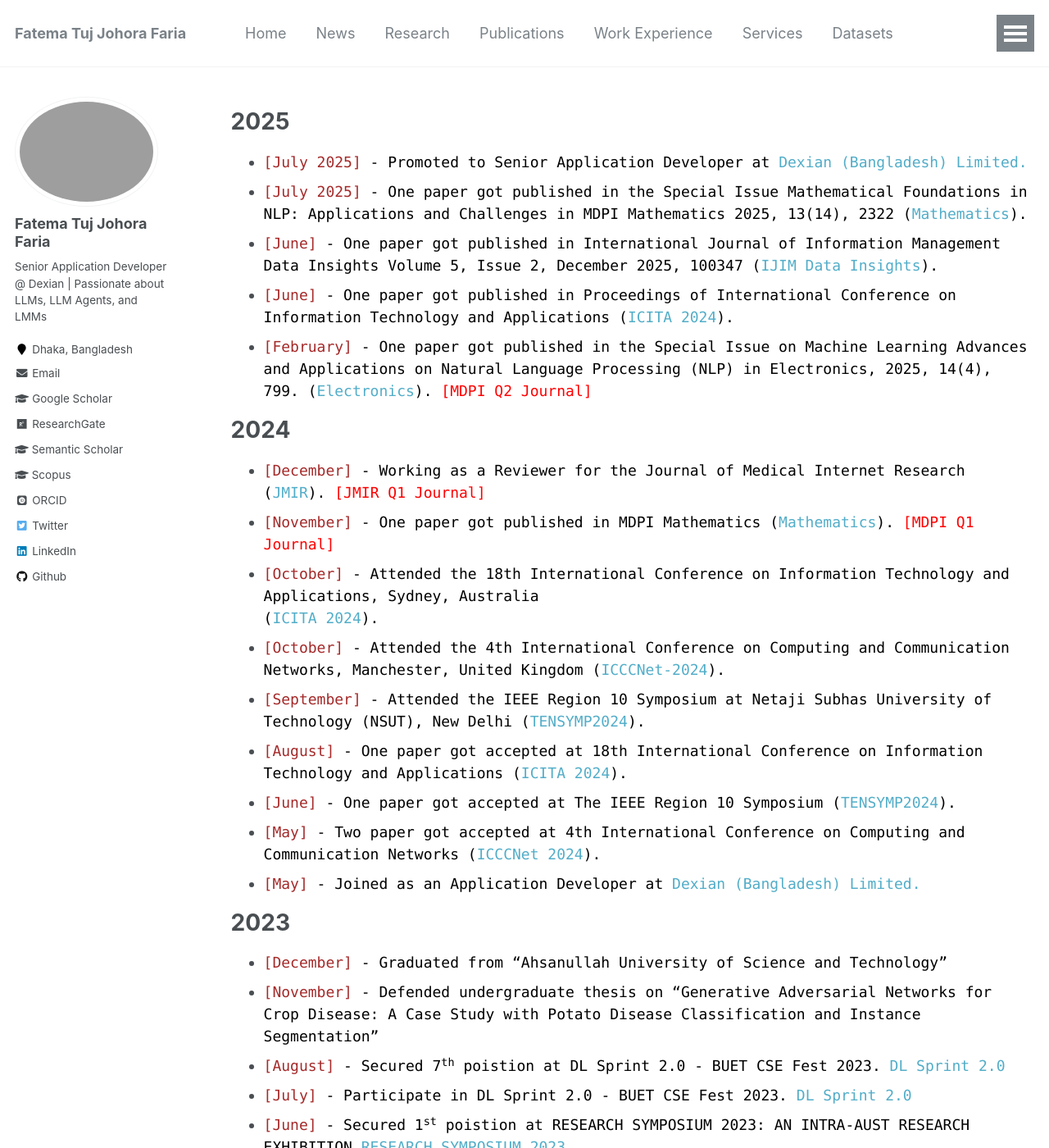
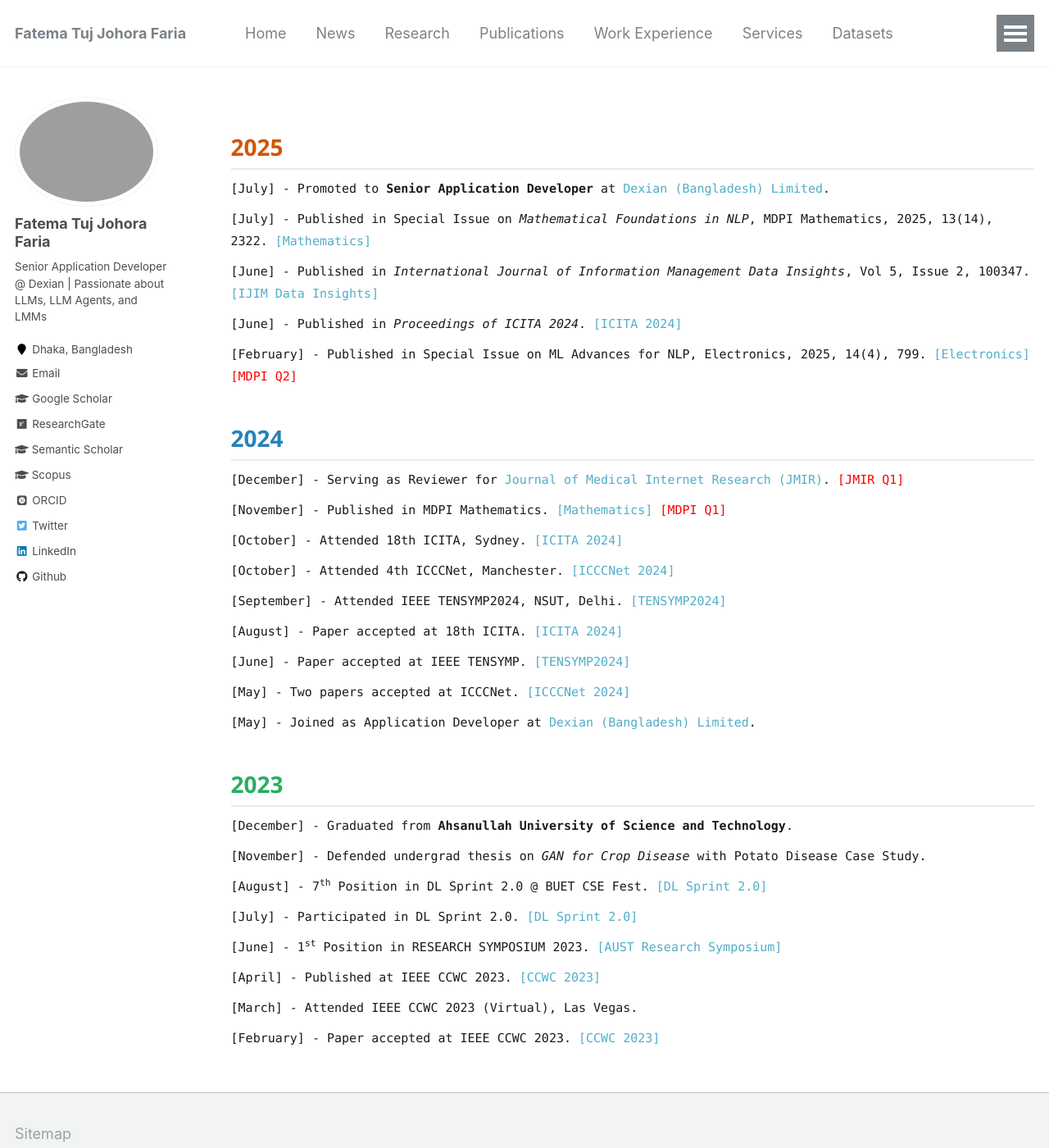
Before and after one commit to fatemafaria142/fatemafaria142.github.io, a Jekyll site: the page built from _pages/news.md, in a window 1280 px wide and 1400 px high. Shown: the whole window at 82% size. Built offline with Jekyll 4.4.1, drawn with Linux system fonts in a browser that asks for light colours; some web fonts are replaced; some of the changed text lies outside the part shown.

Commit message:
Update news

```diff
--- a/_pages/news.md
+++ b/_pages/news.md
@@ -4,36 +4,57 @@ title: ""
 permalink: /news/
 author_profile: true
 ---
-# 2025
-+ <span style="font-family:Monaco; color:black;"><span style="color:brown">[July 2025]</span> -  Promoted to Senior Application Developer at [Dexian (Bangladesh) Limited.](https://www.linkedin.com/company/dexiansolutions/)
-+ <span style="font-family:Monaco; color:black;"><span style="color:brown">[July 2025]</span> -  One paper got published in the Special Issue Mathematical Foundations in NLP: Applications and Challenges in MDPI Mathematics 2025, 13(14), 2322 ([Mathematics](https://www.mdpi.com/journal/mathematics)).
-+ <span style="font-family:Monaco; color:black;"><span style="color:brown">[June]</span> -  One paper got published in International Journal of Information Management Data Insights
-Volume 5, Issue 2, December 2025, 100347 ([IJIM Data Insights](https://www.sciencedirect.com/journal/international-journal-of-information-management-data-insights)).
-+ <span style="font-family:Monaco; color:black;"><span style="color:brown">[June]</span> -  One paper got published in Proceedings of International Conference on Information Technology and Applications ([ICITA 2024](https://link.springer.com/chapter/10.1007/978-981-96-1758-6_32)).
-+ <span style="font-family:Monaco; color:black;"><span style="color:brown">[February]</span> -  One paper got published in the Special Issue on Machine Learning Advances and Applications on Natural Language Processing (NLP) in Electronics, 2025, 14(4), 799. ([Electronics](https://www.mdpi.com/journal/electronics)). <span style="color:red"> [MDPI Q2 Journal]</span>
+<style>
+.year-tag {
+  font-size: 28px;
+  font-weight: bold;
+  font-family: 'Segoe UI', sans-serif;
+  margin-top: 40px;
+  margin-bottom: 10px;
+  padding-bottom: 5px;
+  border-bottom: 2px solid #eaeaea;
+}
 
-# 2024
-+ <span style="font-family:Monaco; color:black;"><span style="color:brown">[December]</span> - Working as a Reviewer for the Journal of Medical Internet Research ([JMIR](https://www.jmir.org/)).
-<span style="color:red"> [JMIR Q1 Journal]</span>
-+ <span style="font-family:Monaco; color:black;"><span style="color:brown">[November]</span> - One paper got published in MDPI Mathematics ([Mathematics](https://www.mdpi.com/journal/mathematics)).
-<span style="color:red"> [MDPI Q1 Journal]</span>
-+ <span style="font-family:Monaco; color:black;"><span style="color:brown">[October]</span> - Attended the 18th International Conference on Information Technology and Applications, Sydney, Australia <br>([ICITA 2024](https://icita.world/?__im-rgVYHazg=104405410931315538#/)).
-+ <span style="font-family:Monaco; color:black;"><span style="color:brown">[October]</span> - Attended the 4th International Conference on Computing and Communication Networks, Manchester, United Kingdom ([ICCCNet-2024](https://icccn.co.uk/)).
-+ <span style="font-family:Monaco; color:black;"><span style="color:brown">[September]</span> - Attended the IEEE Region 10 Symposium at Netaji Subhas University of Technology (NSUT), New Delhi ([TENSYMP2024](https://ieeedelhi-tensymp2024.org/)).
-+ <span style="font-family:Monaco; color:black;"><span style="color:brown">[August]</span> -  One paper got accepted at 18th International Conference on Information Technology and Applications ([ICITA 2024](https://www.icita.world/#/)).
-+ <span style="font-family:Monaco; color:black;"><span style="color:brown">[June]</span> -  One paper got accepted at The IEEE Region 10 Symposium ([TENSYMP2024](https://ieeedelhi-tensymp2024.org/)).
-+ <span style="font-family:Monaco; color:black;"><span style="color:brown">[May]</span> -  Two paper got accepted at 4th International Conference on Computing and Communication Networks ([ICCCNet 2024](https://icccn.co.uk/)).
-+ <span style="font-family:Monaco; color:black;"><span style="color:brown">[May]</span> -  Joined as an Application Developer at [Dexian (Bangladesh) Limited.](https://www.linkedin.com/company/dexiansolutions/)
+.news-item {
+  font-family: Monaco, monospace;
+  font-size: 15px;
+  color: #1a1a1a;
+  line-height: 1.8;
+  margin-bottom: 10px;
+}
 
+.color-2025 { color: #D35400; }     /* Pumpkin */
+.color-2024 { color: #2980B9; }     /* Belize Hole */
+.color-2023 { color: #27AE60; }     /* Green Sea */
+</style>
 
+<div class="year-tag color-2025">2025</div>
 
-# 2023
-+ <span style="font-family:Monaco; color:black;"><span style="color:brown">[December]</span> - Graduated from "Ahsanullah University of Science and Technology" </span>
-+ <span style="font-family:Monaco; color:black;"><span style="color:brown">[November]</span> - Defended undergraduate thesis on "Generative Adversarial Networks for Crop Disease: A Case Study with Potato Disease Classification and Instance Segmentation" </span>
-+ <span style="font-family:Monaco; color:black;"><span style="color:brown">[August]</span> -  Secured 7<sup>th</sup> poistion at DL Sprint 2.0 - BUET CSE Fest 2023. [DL Sprint 2.0](https://www.kaggle.com/competitions/dlsprint2/discussion/433389)</span>
-+ <span style="font-family:Monaco; color:black;"><span style="color:brown">[July]</span> - Participate in DL Sprint 2.0 - BUET CSE Fest 2023. [DL Sprint 2.0](https://www.kaggle.com/competitions/dlsprint2/overview)  </span>
-+ <span style="font-family:Monaco; color:black;"><span style="color:brown">[June]</span> -  Secured 1<sup>st</sup> poistion at RESEARCH SYMPOSIUM 2023: AN INTRA-AUST RESEARCH EXHIBITION [RESEARCH SYMPOSIUM 2023](https://aust.edu/events/1996)</span>
-+ <span style="font-family:Monaco; color:black;"><span style="color:brown">[June]</span> -  Attended the RESEARCH SYMPOSIUM 2023: AN INTRA-AUST RESEARCH EXHIBITION [RESEARCH SYMPOSIUM 2023](https://aust.edu/events/1996)</span>
-+ <span style="font-family:Monaco; color:black;"><span style="color:brown">[April]</span> -  One paper got published at IEEE 13th Annual Computing and Communication Workshop and Conference (CCWC 2023). [CCWC 2023](https://ieee-ccwc.org/).
-+ <span style="font-family:Monaco; color:black;"><span style="color:brown">[March]</span> - Attended the 2023 IEEE 13th Annual Computing and Communication Workshop and Conference (CCWC 2023) (Virtual), Las Vegas, NV, USA. </span>
-+ <span style="font-family:Monaco; color:black;"><span style="color:brown">[February]</span> -  One paper got accepted at IEEE 13th Annual Computing and Communication Workshop and Conference (CCWC) [CCWC 2023](https://ieee-ccwc.org/). </span>
+<div class="news-item">[July] - Promoted to <strong>Senior Application Developer</strong> at <a href="https://www.linkedin.com/company/dexiansolutions/" target="_blank">Dexian (Bangladesh) Limited</a>.</div>
+<div class="news-item">[July] - Published in Special Issue on <i>Mathematical Foundations in NLP</i>, MDPI Mathematics, 2025, 13(14), 2322. <a href="https://www.mdpi.com/journal/mathematics" target="_blank">[Mathematics]</a></div>
+<div class="news-item">[June] - Published in <i>International Journal of Information Management Data Insights</i>, Vol 5, Issue 2, 100347. <a href="https://www.sciencedirect.com/journal/international-journal-of-information-management-data-insights" target="_blank">[IJIM Data Insights]</a></div>
+<div class="news-item">[June] - Published in <i>Proceedings of ICITA 2024</i>. <a href="https://link.springer.com/chapter/10.1007/978-981-96-1758-6_32" target="_blank">[ICITA 2024]</a></div>
+<div class="news-item">[February] - Published in Special Issue on ML Advances for NLP, Electronics, 2025, 14(4), 799. <a href="https://www.mdpi.com/journal/electronics" target="_blank">[Electronics]</a> <span style="color:red">[MDPI Q2]</span></div>
+
+<div class="year-tag color-2024">2024</div>
+
+<div class="news-item">[December] - Serving as Reviewer for <a href="https://www.jmir.org/" target="_blank">Journal of Medical Internet Research (JMIR)</a>. <span style="color:red">[JMIR Q1]</span></div>
+<div class="news-item">[November] - Published in MDPI Mathematics. <a href="https://www.mdpi.com/journal/mathematics" target="_blank">[Mathematics]</a> <span style="color:red">[MDPI Q1]</span></div>
+<div class="news-item">[October] - Attended 18th ICITA, Sydney. <a href="https://icita.world/?__im-rgVYHazg=104405410931315538#/" target="_blank">[ICITA 2024]</a></div>
+<div class="news-item">[October] - Attended 4th ICCCNet, Manchester. <a href="https://icccn.co.uk/" target="_blank">[ICCCNet 2024]</a></div>
+<div class="news-item">[September] - Attended IEEE TENSYMP2024, NSUT, Delhi. <a href="https://ieeedelhi-tensymp2024.org/" target="_blank">[TENSYMP2024]</a></div>
+<div class="news-item">[August] - Paper accepted at 18th ICITA. <a href="https://www.icita.world/#/" target="_blank">[ICITA 2024]</a></div>
+<div class="news-item">[June] - Paper accepted at IEEE TENSYMP. <a href="https://ieeedelhi-tensymp2024.org/" target="_blank">[TENSYMP2024]</a></div>
+<div class="news-item">[May] - Two papers accepted at ICCCNet. <a href="https://icccn.co.uk/" target="_blank">[ICCCNet 2024]</a></div>
+<div class="news-item">[May] - Joined as Application Developer at <a href="https://www.linkedin.com/company/dexiansolutions/" target="_blank">Dexian (Bangladesh) Limited</a>.</div>
+
+<div class="year-tag color-2023">2023</div>
+
+<div class="news-item">[December] - Graduated from <strong>Ahsanullah University of Science and Technology</strong>.</div>
+<div class="news-item">[November] - Defended undergrad thesis on <i>GAN for Crop Disease</i> with Potato Disease Case Study.</div>
+<div class="news-item">[August] - 7<sup>th</sup> Position in DL Sprint 2.0 @ BUET CSE Fest. <a href="https://www.kaggle.com/competitions/dlsprint2/discussion/433389" target="_blank">[DL Sprint 2.0]</a></div>
+<div class="news-item">[July] - Participated in DL Sprint 2.0. <a href="https://www.kaggle.com/competitions/dlsprint2/overview" target="_blank">[DL Sprint 2.0]</a></div>
+<div class="news-item">[June] - 1<sup>st</sup> Position in RESEARCH SYMPOSIUM 2023. <a href="https://aust.edu/events/1996" target="_blank">[AUST Research Symposium]</a></div>
+<div class="news-item">[April] - Published at IEEE CCWC 2023. <a href="https://ieee-ccwc.org/" target="_blank">[CCWC 2023]</a></div>
+<div class="news-item">[March] - Attended IEEE CCWC 2023 (Virtual), Las Vegas.</div>
+<div class="news-item">[February] - Paper accepted at IEEE CCWC 2023. <a href="https://ieee-ccwc.org/" target="_blank">[CCWC 2023]</a></div>
```
Also changed, not shown: _pages/about.md (+1 -1 lines).
